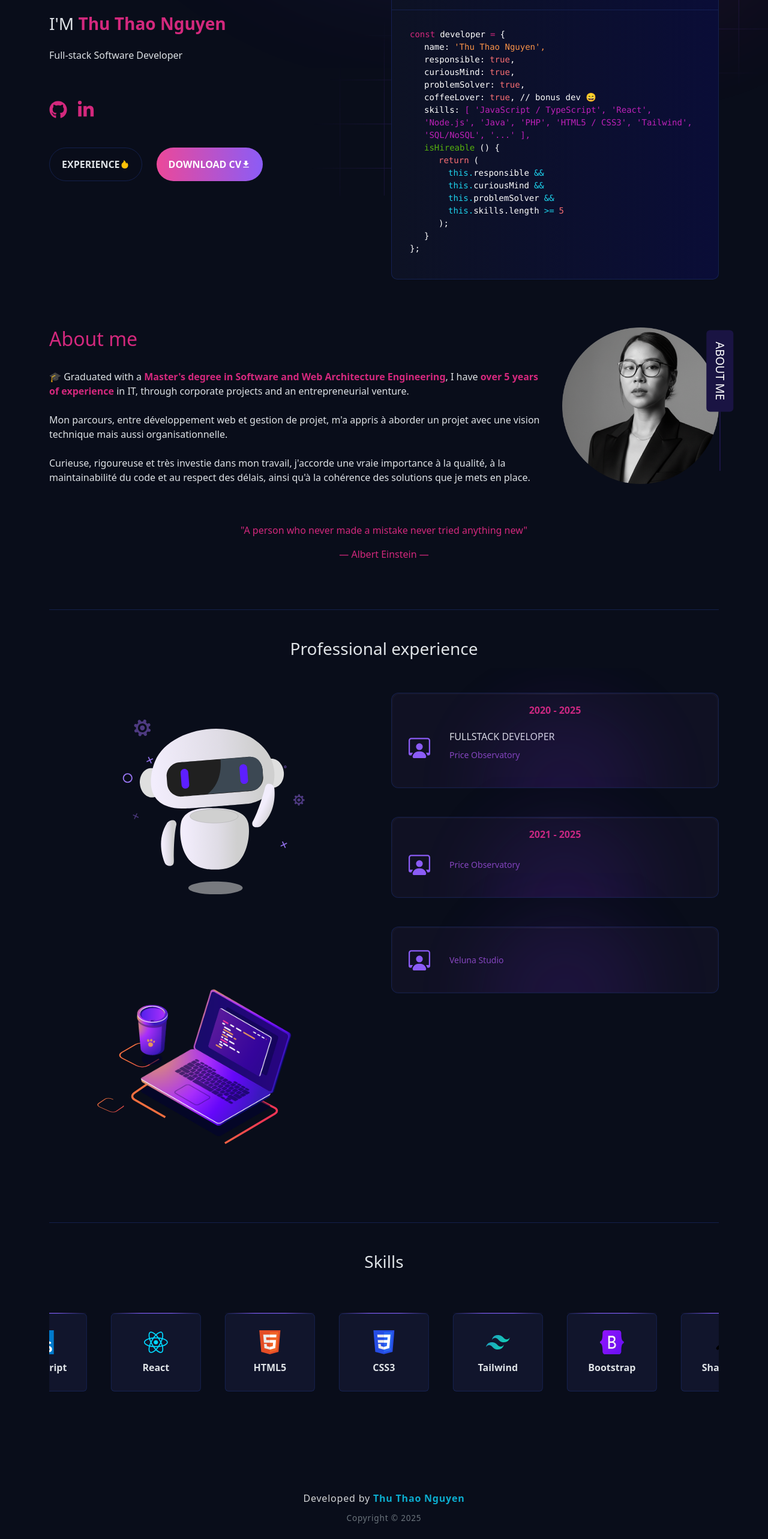
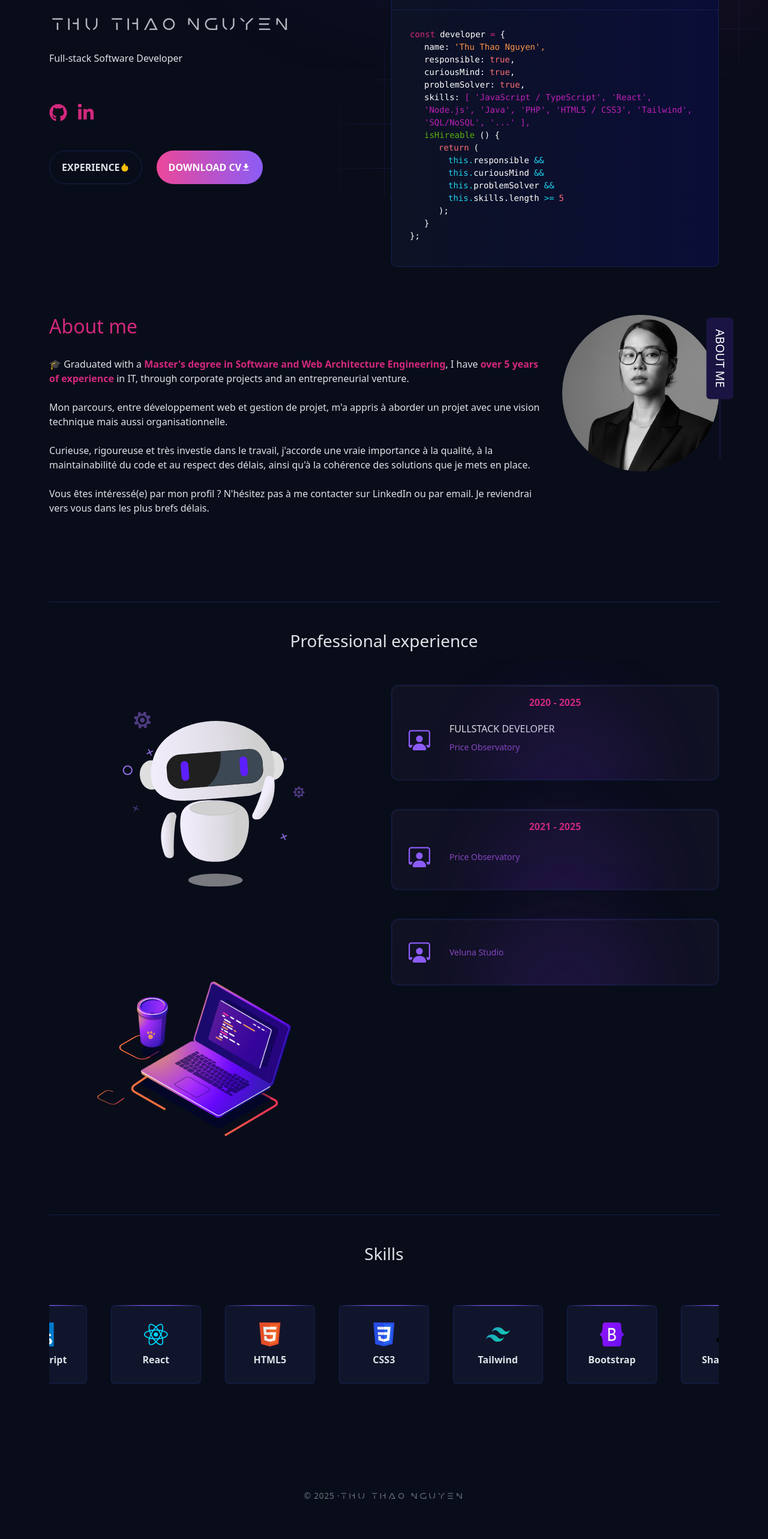
Before and after one commit to git-thu-thao-nguyen/portfolio-v2, a React (Vite) app: page / in a window 1280 px wide. Shown: the part 174-2740 px from the top of the page at 60% size. After the commit the page ends 2704 px from the top, so only its background shows below. Built offline with nearby package versions, Linux system fonts and the light colour scheme.

Commit message:
update profile

```diff
--- a/src/components/layout/app.footer.tsx
+++ b/src/components/layout/app.footer.tsx
@@ -5,18 +5,19 @@ const AppFooter = () => {
 
     return (
         <footer
-            className="text-center mt-7 py-4 text-light position-relative"
+            className="text-center mt-7 py-4 position-relative"
             style={{ letterSpacing: "0.8px" }}
         >
             <div className="container">
-                <p className="m-0 fw-light" style={{ opacity: 0.85 }}>
+                {/* <p className="m-0 fw-light" style={{ opacity: 0.85 }}>
                     {t("appFooter.credit")}{" "}
-                    <span className="fw-bold text-info">{t("appHeader.brand")}</span>
-                </p>
+                    <span className="font-mars">{t("appHeader.brand")}</span>
+                </p> */}
 
                 <div className="mt-2">
                     <small className="text-secondary" style={{ fontSize: "0.85rem" }}>
-                        Copyright © {new Date().getFullYear()}
+                        © {new Date().getFullYear()} ·
+                        <span className="font-mars">{t("appHeader.brand")}</span>
                     </small>
                 </div>
             </div>
--- a/src/components/sections/hero/hero.left.tsx
+++ b/src/components/sections/hero/hero.left.tsx
@@ -32,8 +32,10 @@ const HeroLeft = (props: IProps) => {
                 </span>
             </h3>
             <h3 className="pt-3 pb-3">
-                {t("heroSection.introduction")}&nbsp;
-                <strong className="brand-red">{t("appHeader.brand")}</strong>
+                {/* {t("heroSection.introduction")}&nbsp; */}
+                {/* <strong className="brand-red font-mars fw-light">{t("appHeader.brand")}</strong> */}
+                <strong className="fw-light font-mars" style={{ opacity: 0.8 }}>{t("appHeader.brand")}</strong>
+
             </h3>
             <Typewriter
                 options={{
--- a/src/components/sections/hero/hero.right.tsx
+++ b/src/components/sections/hero/hero.right.tsx
@@ -39,11 +39,11 @@ const HeroRight = () => {
                         <span className="text-red-500">true</span>
                         <span>,</span>
                     </div>
-                    <div>
+                    {/* <div>
                         <span className="ms-4 me-2 ">coffeeLover:</span>
                         <span className="text-red-500">true</span>
                         <span>, // bonus dev 😄</span>
-                    </div>
+                    </div> */}
                     <div className="ms-4 me-2 text-pink-200">
                         <span className="text-white-0">skills:</span>
                         <span>{` [ '`}</span>
--- a/src/components/sections/introduction/index.tsx
+++ b/src/components/sections/introduction/index.tsx
@@ -28,7 +28,10 @@ const Introduction = () => {
                         Mon parcours, entre développement web et gestion de projet, m'a appris à aborder un projet avec une vision technique mais aussi organisationnelle.
                         <br />
                         <br />
-                        Curieuse, rigoureuse et très investie dans mon travail, j'accorde une vraie importance à la qualité, à la maintainabilité du code et au respect des délais, ainsi qu'à la cohérence des solutions que je mets en place.
+                        Curieuse, rigoureuse et très investie dans le travail, j'accorde une vraie importance à la qualité, à la maintainabilité du code et au respect des délais, ainsi qu'à la cohérence des solutions que je mets en place.
+                        <br />
+                        <br />
+                        Vous êtes intéressé(e) par mon profil ? N'hésitez pas à me contacter sur LinkedIn ou par email. Je reviendrai vers vous dans les plus brefs délais.
 
                         {/* <br />
                         <br />
@@ -55,10 +58,10 @@ const Introduction = () => {
             </div>
             <br />
             <br />
-            <div>
+            {/* <div>
                 <p className="text-center brand-red">"{t("introSection.quote")}"</p>
                 <p className="text-center brand-red">— Albert Einstein —</p>
-            </div>
+            </div> */}
         </section >
     )
 }
--- a/src/helpers/data.ts
+++ b/src/helpers/data.ts
@@ -8,7 +8,7 @@ import velunaImg from 'assets/project/veluna.png';
 export const APP_DATA = {
     GITHUB_URL: "https://github.com/git-thu-thao-nguyen",
     LINKEDIN_URL: "https://www.linkedin.com/in/thuthao-ng/",
-    CV_URL: "https://drive.google.com/file/d/1aOfIu651Uik2K8Tnh8AXSqYR5UzsJQTB/view" //TODO
+    CV_URL: "https://drive.google.com/file/d/1fF0rTBSKGmtBAW32npSf3zwUOOnS40dt/view"
 }
 
 export const EXPERIENCES = [
@@ -54,9 +54,9 @@ export const EXPERIENCES = [
         },
         description: {
             fr: [
-            "Planification, chiffrage et suivi des projets clients, avec des livraisons respectant les délais",
+            "Planification, chiffrage et suivi des projets clients, avec des livraisons conformes aux délais et exigences.",
             "Pilotage d'une équipe technique de 5 personnes à distance, chargée de mettre en place la solution pour les clients",
-            "Clients : Schneider, Michelin, SFR, Carrefour, Head, Atida, Sisley..."
+            "Plus de 50 clients déployés, parmi lesquels : Schneider, Michelin, SFR, Carrefour, Head, Atida, Sisley..."
             ],
             en: ""
         }
@@ -108,7 +108,7 @@ export const PROJECTS = [
         id: 3,
         imgPath: portfolioImg,
         title: "Portfolio",
-        description: "Portfolio personnel conçu avec React, TypeScript, Bootstrap et Vite. Interface moderne, responsive et disponible en mode clair/sombre. Le site présente mon parcours, mes projets et mes compétences techniques, avec la possibilité de télécharger le CV. Projet déployé sur Vercel.",
+        description: "Portfolio personnel conçu avec React, TypeScript, Bootstrap et Vite. Interface moderne, responsive et disponible en mode clair/sombre. Le site présente mon parcours, mes projets et mes compétences techniques, avec la possibilité de télécharger le CV. Projet déployé sur Vercel (CI/CD, déploiement automatique).",
         githubLink: "https://github.com/git-thu-thao-nguyen/portfolio-v2",
         demoLink: "https://thuthaonguyen.com/"
     },
```
